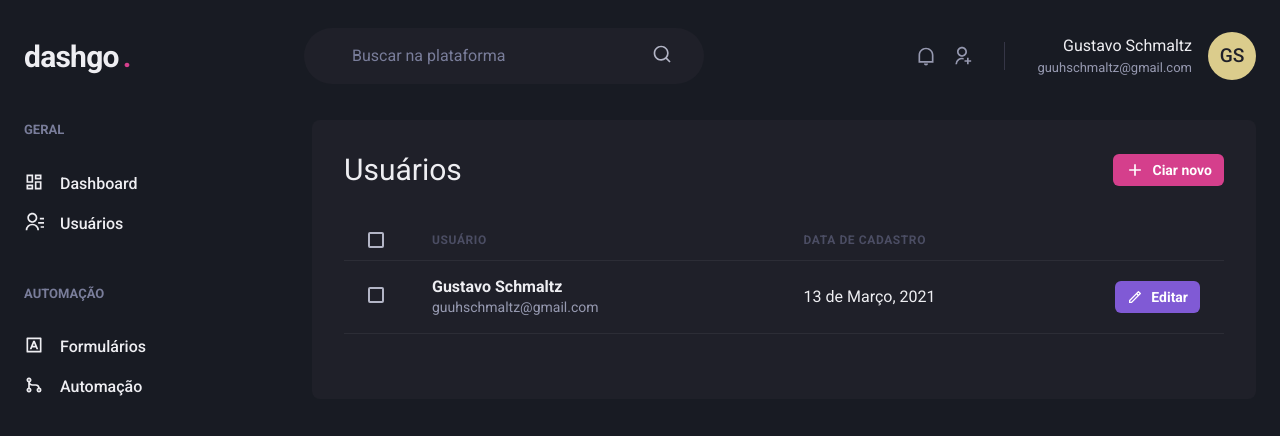
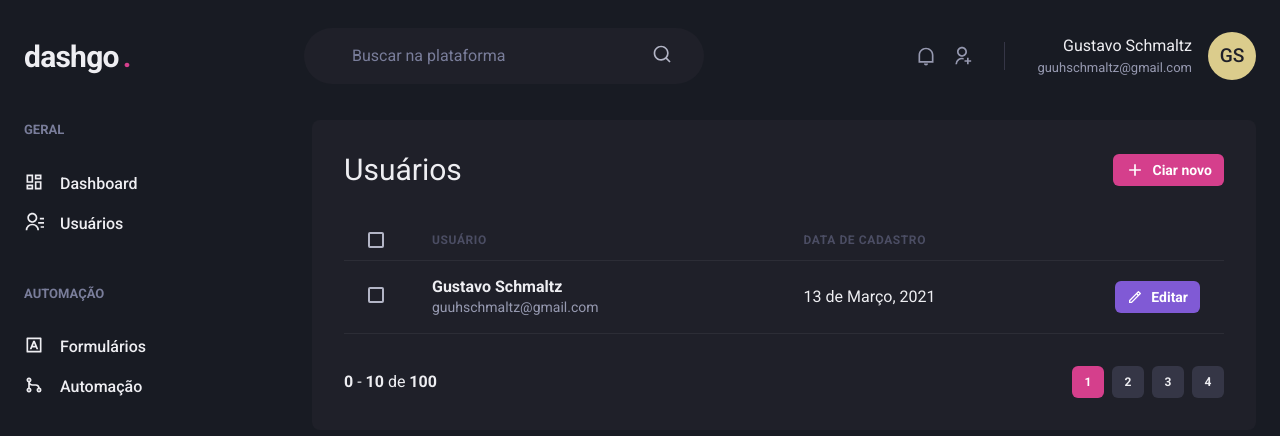
Before and after one commit to guuhschmaltz/dashgo, a Next.js app: page /users in a window 1280 px wide. Shown: the top 436 px of the page. Built offline with nearby package versions, Linux system fonts and the light colour scheme.

Commit message:
added pagination design

```diff
--- /dev/null
+++ b/src/components/Pagination.tsx
@@ -0,0 +1,67 @@
+import { Box, Button, Stack } from "@chakra-ui/react";
+
+export function Pagination(){
+  return(
+    <Stack
+      direction="row"
+      mt="8"
+      justify="space-between"
+      align="center"
+      spacing="6">
+        <Box>
+          <strong>0</strong> - <strong>10</strong> de <strong>100</strong>
+        </Box>
+        <Stack
+          direction="row"
+          spacing="2">
+            <Button
+              size="sm"
+              fontSize="xs"
+              width="4"
+              colorScheme="pink"
+              disabled
+              _disabled={{
+              bgColor:
+              'pink.500',
+              cursor:
+              'default',
+              }}>
+              1
+            </Button>
+            <Button
+              size="sm"
+              fontSize="xs"
+              width="4"
+              bgColor="gray.700"
+              _hover={{
+              bgColor:
+              'gray.500'
+              }}>
+              2
+            </Button>
+            <Button
+              size="sm"
+              fontSize="xs"
+              width="4"
+              bgColor="gray.700"
+              _hover={{
+              bgColor:
+              'gray.500'
+              }}>
+              3
+            </Button>
+            <Button
+              size="sm"
+              fontSize="xs"
+              width="4"
+              bgColor="gray.700"
+              _hover={{
+              bgColor:
+              'gray.500'
+              }}>
+              4
+            </Button>
+      </Stack>
+    </Stack>
+  );
+}
--- a/src/pages/users/index.tsx
+++ b/src/pages/users/index.tsx
@@ -1,6 +1,7 @@
 import { Box, Button, Checkbox, Flex, Heading, Icon, Table, Tbody, Td, Text, Th, Thead, Tr } from "@chakra-ui/react";
 import { RiAddLine, RiPencilLine } from "react-icons/ri";
 import { Header } from "../../components/Header";
+import { Pagination } from "../../components/Pagination";
 import { Sidebar } from "../../components/Sidebar";
 
 export default function UserList(){
@@ -69,6 +70,7 @@
 
 
           </Table>
+          <Pagination />
         </Box>
       </Flex>
     </Box>
```
